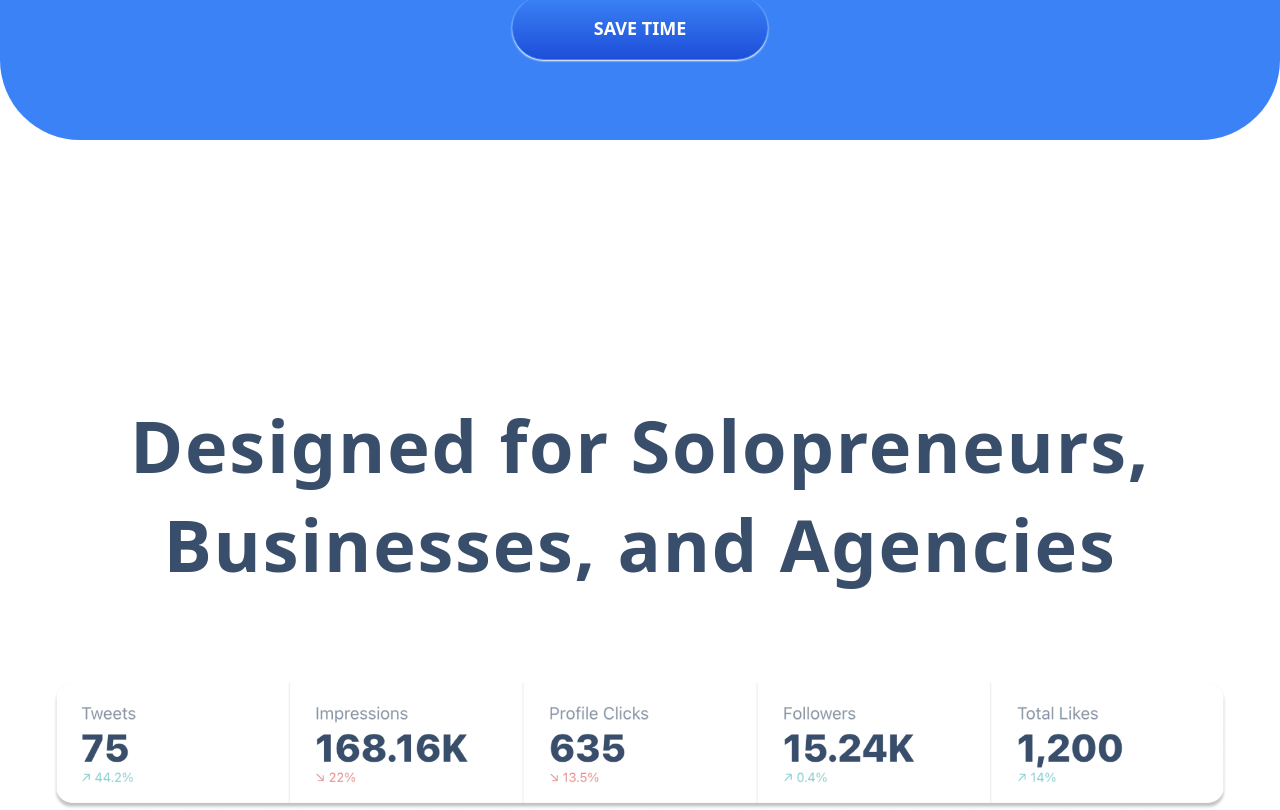
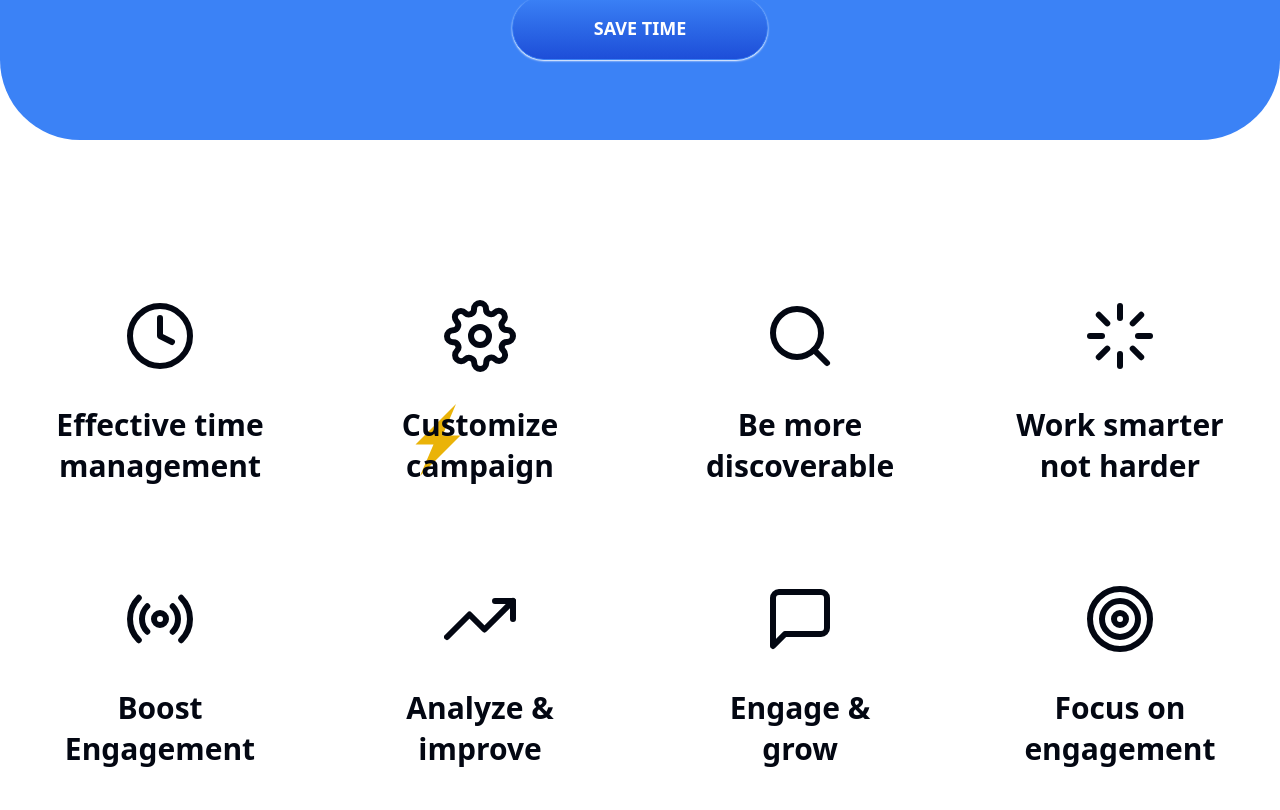
Before and after one commit to abheist/tweetcat-frontend, a Next.js app: page / in a window 1280 px wide. Shown: the part 1890-2700 px from the top of the page. Built offline with nearby package versions, Linux system fonts and the light colour scheme; no server answers.

Commit message:
⚡️ landing page - few changes

```diff
--- a/src/components/landingPage/benefits.tsx
+++ b/src/components/landingPage/benefits.tsx
@@ -8,42 +8,47 @@ import {
     FiTarget,
     FiTrendingUp
 } from "react-icons/fi";
+import {GoZap} from "react-icons/go";
 
 export function Benefits(props: { onClick: () => void }) {
-    return <div className={`bg-blue-50`}>
+    return <div className={``}>
         <div className={`container mx-auto py-40 flex flex-col items-center`}>
             <div className={`flex flex-wrap justify-around w-full text-center font-light gap-y-24`}>
                 <div className={`flex flex-col items-center gap-y-8 w-1/4`}>
-                    <FiClock className={`text-7xl stroke-1 text-gray-600`}/>
-                    <p className={`text-4xl leading-snug`}>Effective time<br/>management</p>
+                    <FiClock className={`text-7xl stroke-2 text-gray-950`}/>
+                    <p className={`text-3xl font-bold leading-snug text-gray-950`}>Effective time<br/>management</p>
                 </div>
                 <div className={`flex flex-col items-center gap-y-8 w-1/4`}>
-                    <FiSettings className={`text-7xl stroke-1 text-gray-600`}/>
-                    <p className={`text-4xl leading-snug`}>Customize<br/>campaign</p>
+                    <FiSettings className={`text-7xl stroke-2 text-gray-950`}/>
+                    <div className={`relative`}>
+                        <GoZap className={`text-yellow-500 text-7xl absolute`}/>
+                        <p className={`text-3xl font-bold leading-snug text-gray-950 relative`}>Customize<br/>campaign
+                        </p>
+                    </div>
                 </div>
                 <div className={`flex flex-col items-center gap-y-8 w-1/4`}>
-                    <FiSearch className={`text-7xl stroke-1 text-gray-600`}/>
-                    <p className={`text-4xl leading-snug`}>Be more<br/>discoverable</p>
+                    <FiSearch className={`text-7xl stroke-2 text-gray-950`}/>
+                    <p className={`text-3xl font-bold leading-snug text-gray-950`}>Be more<br/>discoverable</p>
                 </div>
                 <div className={`flex flex-col items-center gap-y-8 w-1/4`}>
-                    <FiLoader className={`text-7xl stroke-1 text-gray-600`}/>
-                    <p className={`text-4xl leading-snug`}>Work smarter<br/>not harder</p>
+                    <FiLoader className={`text-7xl stroke-2 text-gray-950`}/>
+                    <p className={`text-3xl font-bold leading-snug text-gray-950`}>Work smarter<br/>not harder</p>
                 </div>
                 <div className={`flex flex-col items-center gap-y-8 w-1/4`}>
-                    <FiRadio className={`text-7xl stroke-1 text-gray-600`}/>
-                    <p className={`text-4xl leading-snug`}>Boost<br/>Engagement</p>
+                    <FiRadio className={`text-7xl stroke-2 text-gray-950`}/>
+                    <p className={`text-3xl font-bold leading-snug text-gray-950`}>Boost<br/>Engagement</p>
                 </div>
                 <div className={`flex flex-col items-center gap-y-8 w-1/4`}>
-                    <FiTrendingUp className={`text-7xl stroke-1 text-gray-600`}/>
-                    <p className={`text-4xl leading-snug`}>Analyze &<br/>improve</p>
+                    <FiTrendingUp className={`text-7xl stroke-2 text-gray-950`}/>
+                    <p className={`text-3xl font-bold leading-snug text-gray-950`}>Analyze &<br/>improve</p>
                 </div>
                 <div className={`flex flex-col items-center gap-y-8 w-1/4`}>
-                    <FiMessageSquare className={`text-7xl stroke-1 text-gray-600`}/>
-                    <p className={`text-4xl leading-snug`}>Engage &<br/>grow</p>
+                    <FiMessageSquare className={`text-7xl stroke-2 text-gray-950`}/>
+                    <p className={`text-3xl font-bold leading-snug text-gray-950`}>Engage &<br/>grow</p>
                 </div>
                 <div className={`flex flex-col items-center gap-y-8 w-1/4`}>
-                    <FiTarget className={`text-7xl stroke-1 text-gray-600`}/>
-                    <p className={`text-4xl leading-snug`}>Focus on<br/>engagement</p>
+                    <FiTarget className={`text-7xl stroke-2 text-gray-950`}/>
+                    <p className={`text-3xl font-bold leading-snug text-gray-950`}>Focus on<br/>engagement</p>
                 </div>
             </div>
             <button
--- a/src/pages/index.tsx
+++ b/src/pages/index.tsx
@@ -74,8 +74,8 @@ export default function Home() {
                         />
                     </div>*/}
                     <PainPointsSection onClick={() => handleLoginWithTwitter()}/>
+                    <Benefits onClick={() => handleLoginWithTwitter()}/>
                     <AnalyticsSection onClick={() => handleLoginWithTwitter()}/>
-                    <Benefits onClick={() => handleLoginWithTwitter()}/>
                     <Testimonials/>
                     <FAQs/>
                     <Footer/>
```
